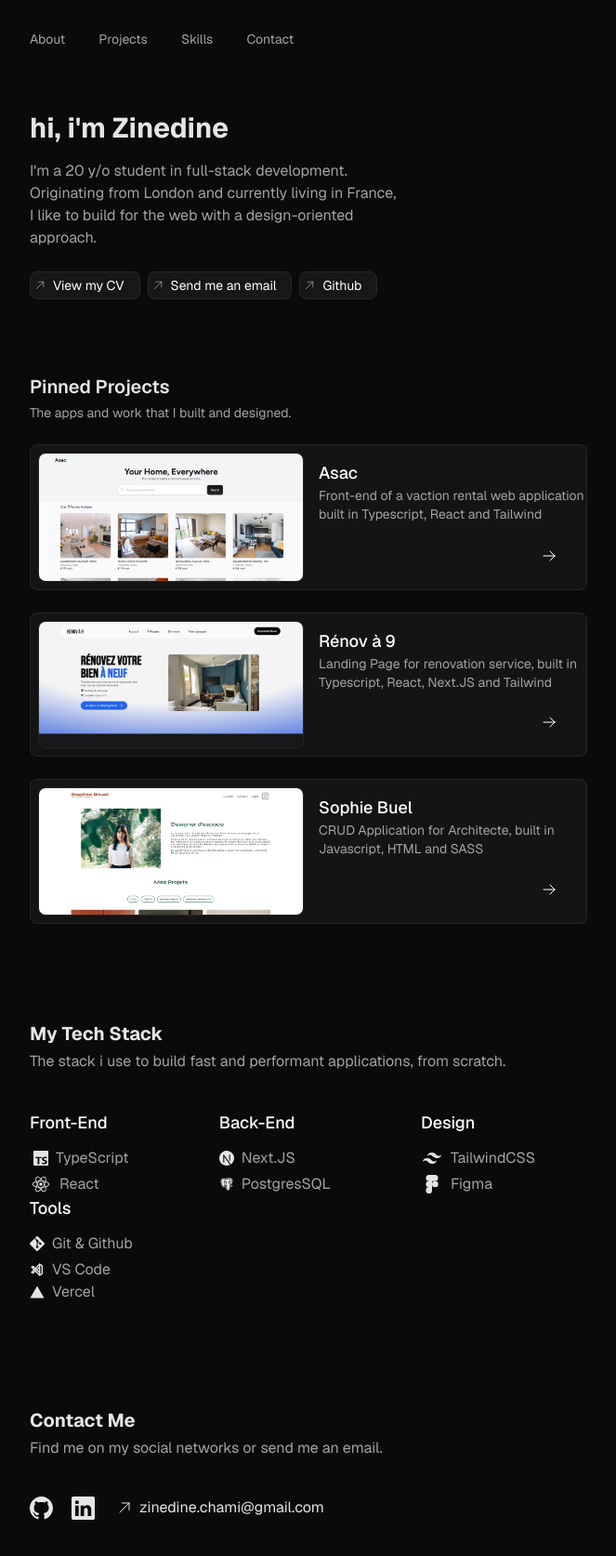
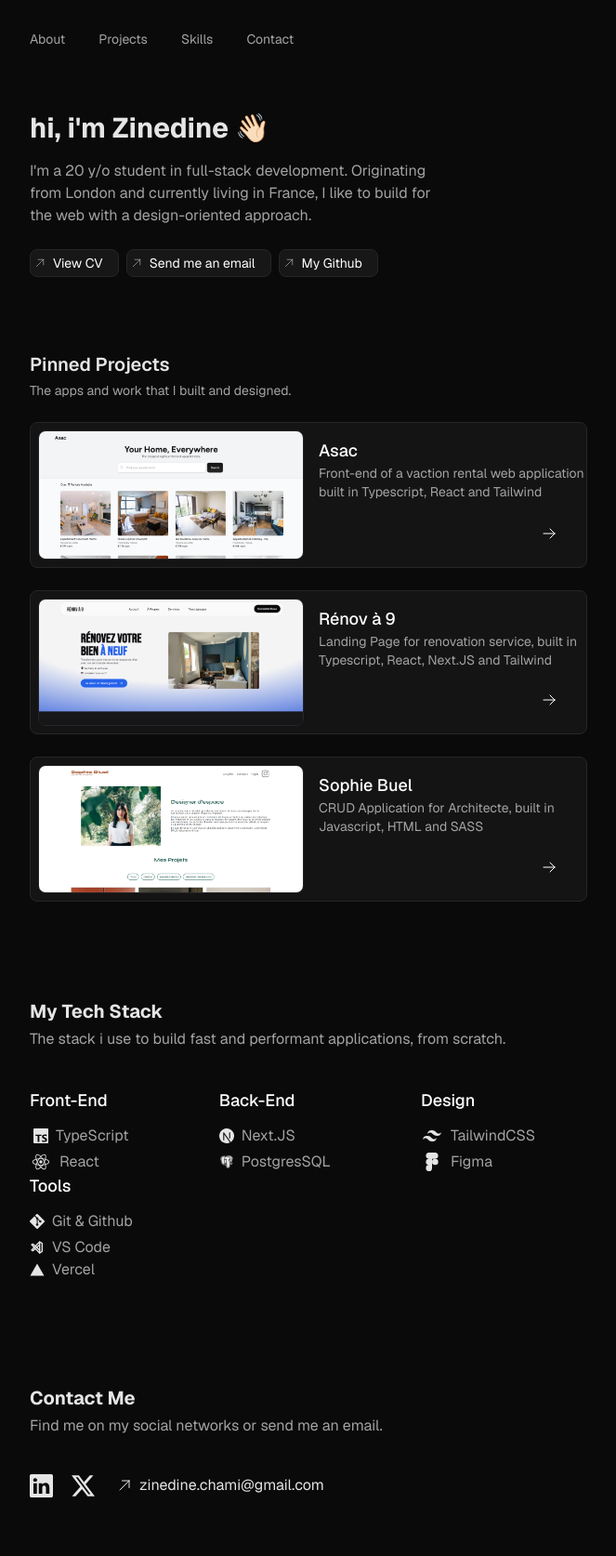
Before and after one commit to zinedinechami/portfolio_next, a Next.js app: page / in a window 1280 px wide. Shown: the top 1674 px of the page at 93% size, without its empty margins (328-991 px from the left). Built offline with nearby package versions, Linux system fonts and the light colour scheme.

Commit message:
updated text of site

```diff
--- a/src/app/componenets/header.tsx
+++ b/src/app/componenets/header.tsx
@@ -4,22 +4,22 @@ export default function Header() {
       <nav className="h-20  mt-8 relative">
         <ul className="flex  text-sm text-neutral-400   ">
           <a href="/#about">
-            <li className="xl:mr-9    hover:text-neutral-200  transition-colors rounded-md  ">
+            <li className="mr-9    hover:text-neutral-200  transition-colors rounded-md  ">
               About
             </li>
           </a>
           <a href="/#projects">
-            <li className="xl:mr-9 hover:text-neutral-200   transition-colors rounded-md ">
+            <li className="mr-9 hover:text-neutral-200   transition-colors rounded-md ">
               Projects
             </li>
           </a>
           <a href="/#skills">
-            <li className="xl:mr-9   hover:text-neutral-200  transition-colors rounded-md ">
+            <li className="mr-9   hover:text-neutral-200  transition-colors rounded-md ">
               Skills
             </li>
           </a>
           <a href="/#contact">
-            <li className="xl:mr-6   hover:text-neutral-200  transition-colors rounded-md ">
+            <li className="mr-6   hover:text-neutral-200  transition-colors rounded-md ">
               Contact
             </li>
           </a>
--- a/src/app/sections/about.tsx
+++ b/src/app/sections/about.tsx
@@ -8,7 +8,7 @@ import pfp from "../../../public/assets/profile_picture.png";
 export default function About() {
   return (
     <>
-      <section id="about" className="pt-2 pb-20 sm:w-8/12 ">
+      <section id="about" className="pt-2 pb-20 sm:w-9/12 ">
         <div className="flex pb-3 ">
           {/* <Image
             src={pfp}
@@ -20,7 +20,7 @@ export default function About() {
           /> */}
           {/* <div className="ml-4 mt-2 "> */}
           <h1 className="text-3xl mb-1 font-bold text-neutral-200 ">
-            hi, i&apos;m Zinedine
+            hi, i&apos;m Zinedine 👋🏻
           </h1>
           {/* <h2 className="text-xl  text-neutral-200 font-medium   ">
               Web Developer
@@ -52,7 +52,7 @@ export default function About() {
                 d="m4.5 19.5 15-15m0 0H8.25m11.25 0v11.25"
               />
             </svg>
-            View my CV{" "}
+            View CV{" "}
           </a>{" "}
           <a
             href="mailto:zinedine.chami@gmail.com"
@@ -92,7 +92,7 @@ export default function About() {
                 d="m4.5 19.5 15-15m0 0H8.25m11.25 0v11.25"
               />
             </svg>
-            Github
+            My Github
           </a>
         </div>
       </section>
--- a/src/app/sections/contact.tsx
+++ b/src/app/sections/contact.tsx
@@ -7,7 +7,7 @@ export default function Contact() {
           Find me on my social networks or send me an email.
         </h2>
         <div className="flex flex-wrap text-neutral-200 pt-10 ">
-          <a href="https://github.com/zinedinechami">
+          <a href="https://www.linkedin.com/in/zinedinechami/">
             <svg
               xmlns="http://www.w3.org/2000/svg"
               width="25"
@@ -16,10 +16,10 @@ export default function Contact() {
               className="mr-5 hover:text-neutral-400 transition-colors"
               viewBox="0 0 16 16"
             >
-              <path d="M8 0C3.58 0 0 3.58 0 8c0 3.54 2.29 6.53 5.47 7.59.4.07.55-.17.55-.38 0-.19-.01-.82-.01-1.49-2.01.37-2.53-.49-2.69-.94-.09-.23-.48-.94-.82-1.13-.28-.15-.68-.52-.01-.53.63-.01 1.08.58 1.23.82.72 1.21 1.87.87 2.33.66.07-.52.28-.87.51-1.07-1.78-.2-3.64-.89-3.64-3.95 0-.87.31-1.59.82-2.15-.08-.2-.36-1.02.08-2.12 0 0 .67-.21 2.2.82.64-.18 1.32-.27 2-.27s1.36.09 2 .27c1.53-1.04 2.2-.82 2.2-.82.44 1.1.16 1.92.08 2.12.51.56.82 1.27.82 2.15 0 3.07-1.87 3.75-3.65 3.95.29.25.54.73.54 1.48 0 1.07-.01 1.93-.01 2.2 0 .21.15.46.55.38A8.01 8.01 0 0 0 16 8c0-4.42-3.58-8-8-8" />
+              <path d="M0 1.146C0 .513.526 0 1.175 0h13.65C15.474 0 16 .513 16 1.146v13.708c0 .633-.526 1.146-1.175 1.146H1.175C.526 16 0 15.487 0 14.854zm4.943 12.248V6.169H2.542v7.225zm-1.2-8.212c.837 0 1.358-.554 1.358-1.248-.015-.709-.52-1.248-1.342-1.248S2.4 3.226 2.4 3.934c0 .694.521 1.248 1.327 1.248zm4.908 8.212V9.359c0-.216.016-.432.08-.586.173-.431.568-.878 1.232-.878.869 0 1.216.662 1.216 1.634v3.865h2.401V9.25c0-2.22-1.184-3.252-2.764-3.252-1.274 0-1.845.7-2.165 1.193v.025h-.016l.016-.025V6.169h-2.4c.03.678 0 7.225 0 7.225z" />
             </svg>
           </a>
-          <a href="https://www.linkedin.com/in/zinedinechami/">
+          <a href="https://x.com/zinedinechami">
             <svg
               xmlns="http://www.w3.org/2000/svg"
               width="25"
@@ -28,9 +28,10 @@ export default function Contact() {
               className="mr-4 hover:text-neutral-400 transition-colors"
               viewBox="0 0 16 16"
             >
-              <path d="M0 1.146C0 .513.526 0 1.175 0h13.65C15.474 0 16 .513 16 1.146v13.708c0 .633-.526 1.146-1.175 1.146H1.175C.526 16 0 15.487 0 14.854zm4.943 12.248V6.169H2.542v7.225zm-1.2-8.212c.837 0 1.358-.554 1.358-1.248-.015-.709-.52-1.248-1.342-1.248S2.4 3.226 2.4 3.934c0 .694.521 1.248 1.327 1.248zm4.908 8.212V9.359c0-.216.016-.432.08-.586.173-.431.568-.878 1.232-.878.869 0 1.216.662 1.216 1.634v3.865h2.401V9.25c0-2.22-1.184-3.252-2.764-3.252-1.274 0-1.845.7-2.165 1.193v.025h-.016l.016-.025V6.169h-2.4c.03.678 0 7.225 0 7.225z" />
+              <path d="M12.6.75h2.454l-5.36 6.142L16 15.25h-4.937l-3.867-5.07-4.425 5.07H.316l5.733-6.57L0 .75h5.063l3.495 4.633L12.601.75Zm-.86 13.028h1.36L4.323 2.145H2.865z" />
             </svg>
           </a>
+
           {/* <a href="https://x.com/zinedinechami">
             <svg
               xmlns="http://www.w3.org/2000/svg"
```
